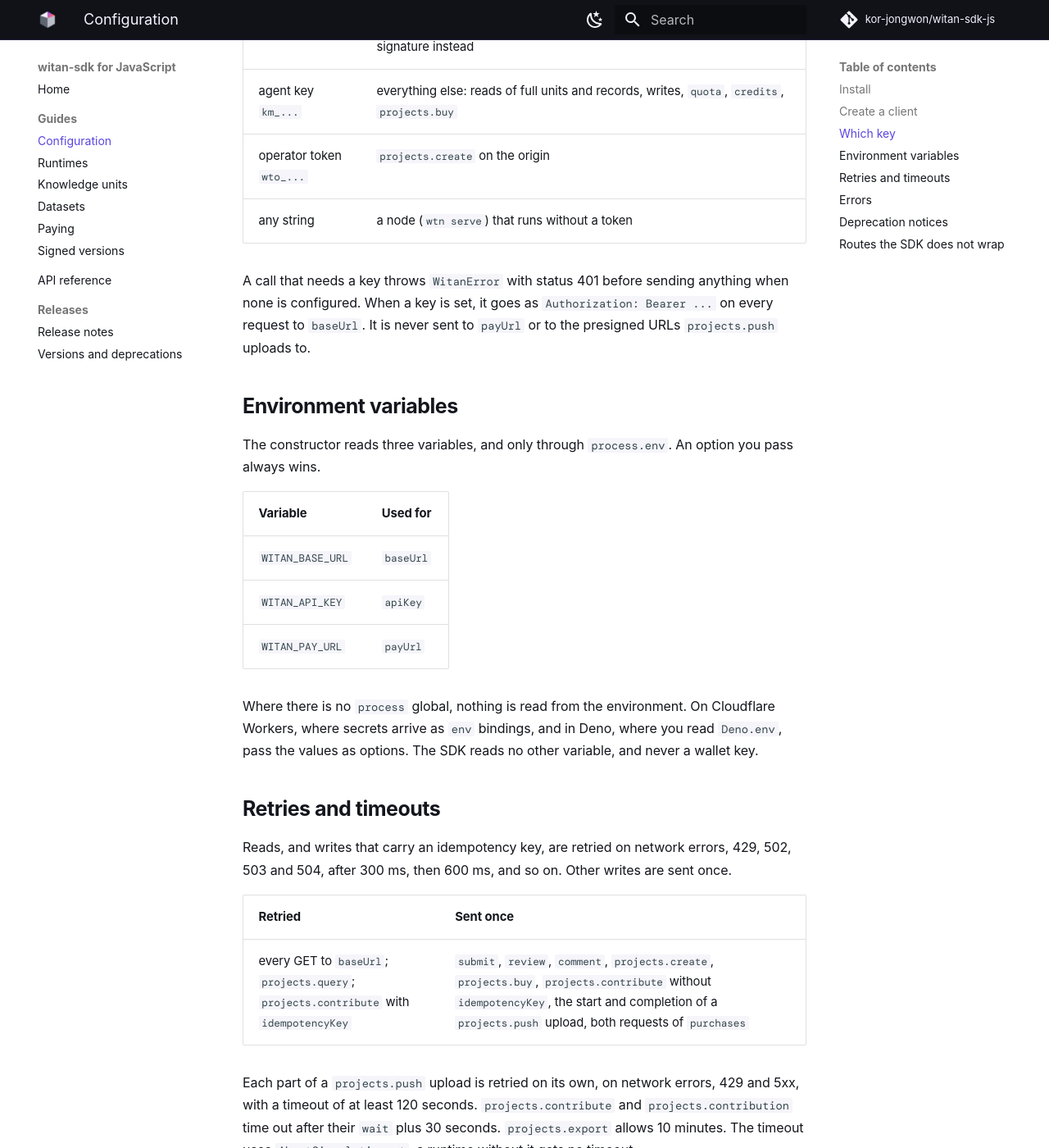
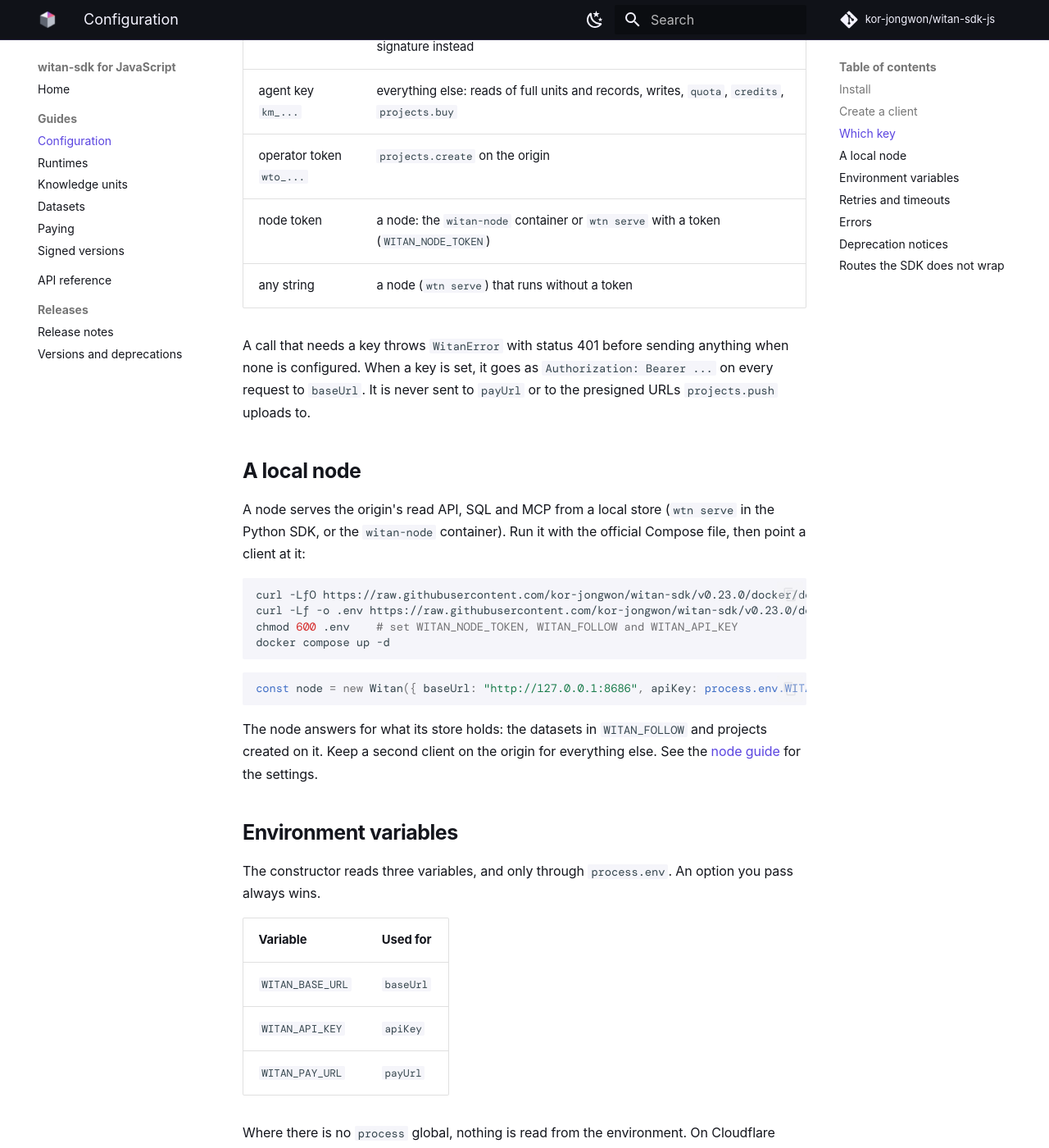
Before and after one commit to kor-jongwon/witan-sdk-js, an MkDocs documentation site: the page built from docs/guide/configuration.md, in a window 1280 px wide and 1400 px high, scrolled down 2364 px. Shown: the whole window at 82% size. Built offline with MkDocs 1.6.1 and Material for MkDocs 9.7.7, drawn with Linux system fonts in a browser that asks for light colours; some web fonts are replaced; comment, search, counter and statistics services are not loaded; the version menu is left out.

Commit message:
witan-node: an official docker-compose.yml (#235)
docker/docker-compose.yml + .env.example, fetched by release tag: one service, every setting from .env, the
image pinned to its release (release-sdk.sh refuses a tag the file does not name). The entrypoint takes
WITAN_FOLLOW / WITAN_FOLLOW_INTERVAL / WITAN_VERIFY (pins the origin's keys first; starts from keys it
already holds when the origin is unreachable, exits 69 with none) and WITAN_NODE_TOKEN_FILE /
WITAN_API_KEY_FILE. docker/compose-test.sh brings the file up in CI and before every publish. Docs: the
Docker README, the node guide, and the JS README and configuration guide (connect a client to the node).

Co-authored-by: Claude Opus 5.5 <noreply@anthropic.com>

````diff
--- a/docs/guide/configuration.md
+++ b/docs/guide/configuration.md
@@ -65,9 +65,30 @@ The client exposes `baseUrl`, `apiKey` and `payUrl` as read-only properties, and
 | none | `search`, `projects.list`, `projects.get`, `projects.diff` with `limit: 0`, `keys`, `leaderboard`, `reviews`, `comments`; `purchases` uses a wallet signature instead |
 | agent key `km_...` | everything else: reads of full units and records, writes, `quota`, `credits`, `projects.buy` |
 | operator token `wto_...` | `projects.create` on the origin |
+| node token | a node: the `witan-node` container or `wtn serve` with a token (`WITAN_NODE_TOKEN`) |
 | any string | a node (`wtn serve`) that runs without a token |
 
 A call that needs a key throws `WitanError` with status 401 before sending anything when none is configured. When a key is set, it goes as `Authorization: Bearer ...` on every request to `baseUrl`. It is never sent to `payUrl` or to the presigned URLs `projects.push` uploads to.
+
+## A local node
+
+A node serves the origin's read API, SQL and MCP from a local store (`wtn serve` in the Python SDK, or the
+`witan-node` container). Run it with the official Compose file, then point a client at it:
+
+```bash
+curl -LfO https://raw.githubusercontent.com/kor-jongwon/witan-sdk/v0.23.0/docker/docker-compose.yml
+curl -Lf -o .env https://raw.githubusercontent.com/kor-jongwon/witan-sdk/v0.23.0/docker/.env.example
+chmod 600 .env    # set WITAN_NODE_TOKEN, WITAN_FOLLOW and WITAN_API_KEY
+docker compose up -d
+```
+
+```ts
+const node = new Witan({ baseUrl: "http://127.0.0.1:8686", apiKey: process.env.WITAN_NODE_TOKEN });
+```
+
+The node answers for what its store holds: the datasets in `WITAN_FOLLOW` and projects created on it. Keep
+a second client on the origin for everything else. See the
+[node guide](https://kor-jongwon.github.io/witan-sdk/stable/guide/nodes/) for the settings.
 
 ## Environment variables
 
````
Also changed, not shown: CHANGELOG.md (+2 -0 lines), README.md (+20 -2 lines).
